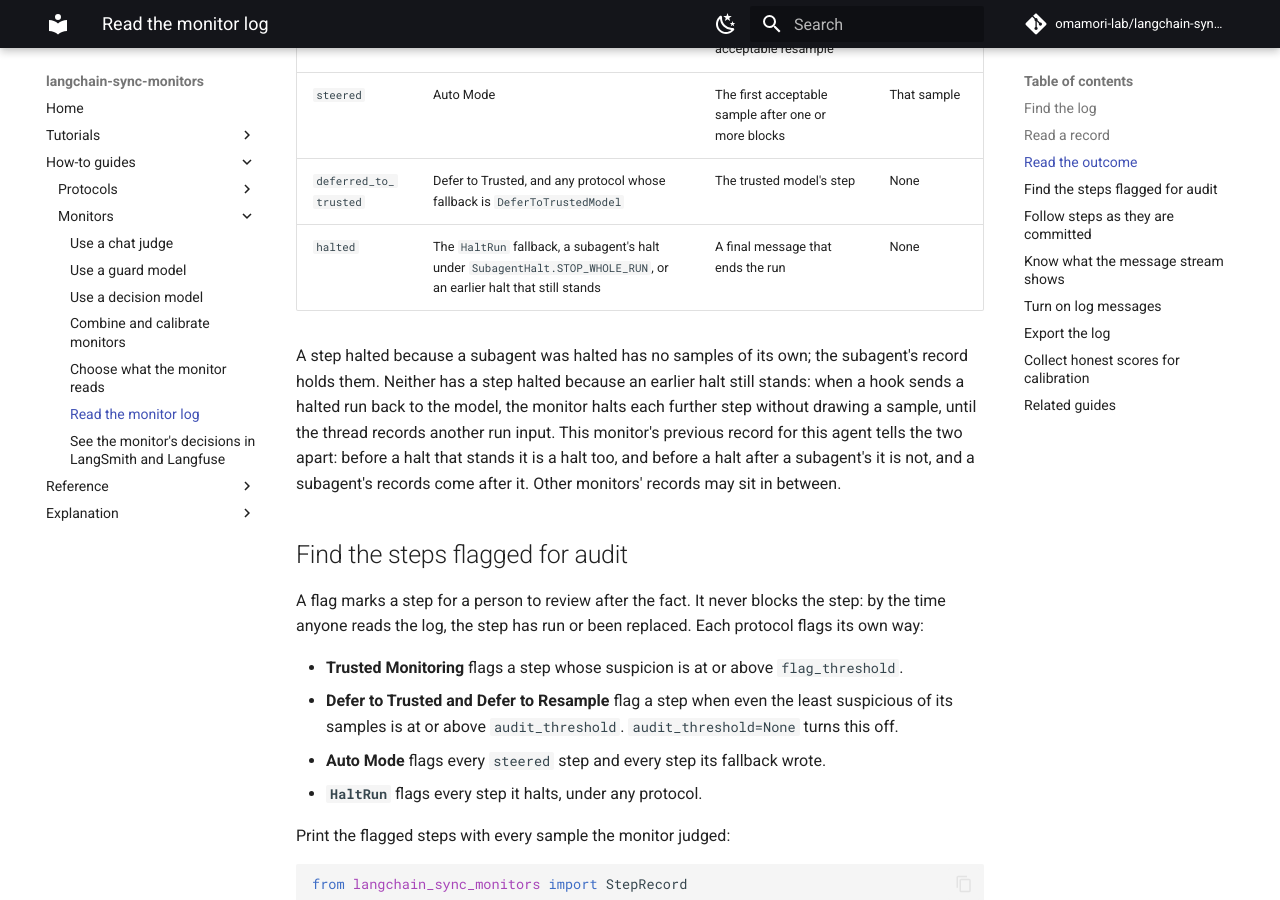
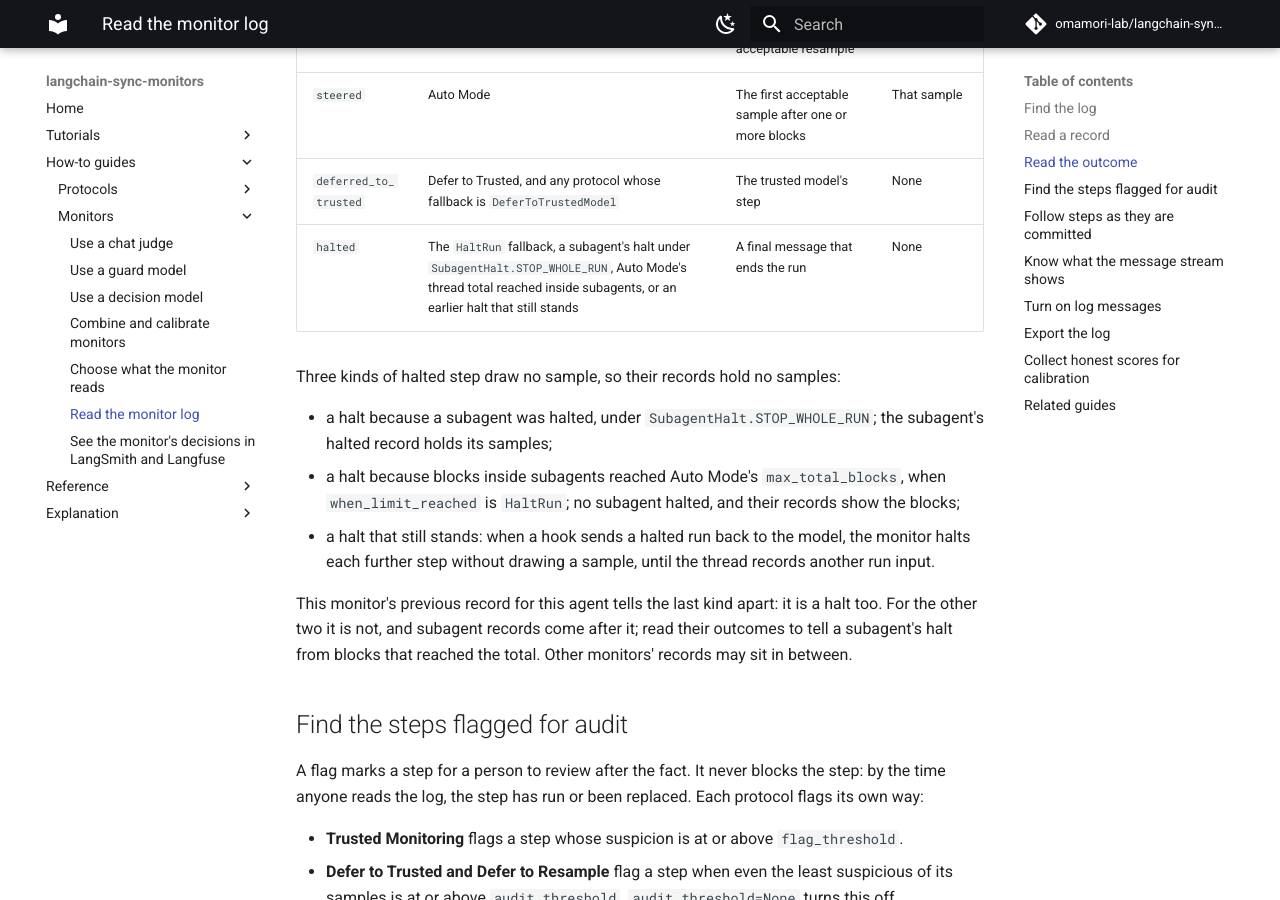
Before and after one commit to omamori-lab/langchain-sync-monitors, an MkDocs documentation site: the page built from docs/how-to/read-the-monitor-log.md, in a window 1280 px wide and 900 px high, scrolled down 2720 px. Built offline with MkDocs 1.6.1 and Material for MkDocs 9.7.7, drawn with Linux system fonts in a browser that asks for light colours; comment, search, counter and statistics services are not loaded.

Commit message:
Name every halt without a sample in the log guide
Auto Mode's halt when blocks inside subagents reach max_total_blocks has no
samples either. The guide now lists the three kinds and tells readers to
read the subagent records' outcomes to tell a subagent's halt from blocks
that reached the total.

Co-Authored-By: Claude Opus 5.5 <noreply@anthropic.com>

```diff
--- a/docs/how-to/read-the-monitor-log.md
+++ b/docs/how-to/read-the-monitor-log.md
@@ -101,16 +101,23 @@ dictionaries, so they pass through checkpointers and `json.dumps` unchanged.
 | `resampled` | Defer to Resample | The least suspicious acceptable resample | That sample |
 | `steered` | Auto Mode | The first acceptable sample after one or more blocks | That sample |
 | `deferred_to_trusted` | Defer to Trusted, and any protocol whose fallback is `DeferToTrustedModel` | The trusted model's step | None |
-| `halted` | The `HaltRun` fallback, a subagent's halt under `SubagentHalt.STOP_WHOLE_RUN`, or an earlier halt that still stands | A final message that ends the run | None |
+| `halted` | The `HaltRun` fallback, a subagent's halt under `SubagentHalt.STOP_WHOLE_RUN`, Auto Mode's thread total reached inside subagents, or an earlier halt that still stands | A final message that ends the run | None |
 
-A step halted because a subagent was halted has no samples of its own; the
-subagent's record holds them. Neither has a step halted because an earlier
-halt still stands: when a hook sends a halted run back to the model, the
-monitor halts each further step without drawing a sample, until the thread
-records another run input. This monitor's previous record for this agent
-tells the two apart: before a halt that stands it is a halt too, and before a
-halt after a subagent's it is not, and a subagent's records come after it.
-Other monitors' records may sit in between.
+Three kinds of halted step draw no sample, so their records hold no samples:
+
+- a halt because a subagent was halted, under `SubagentHalt.STOP_WHOLE_RUN`;
+  the subagent's halted record holds its samples;
+- a halt because blocks inside subagents reached Auto Mode's
+  `max_total_blocks`, when `when_limit_reached` is `HaltRun`; no subagent
+  halted, and their records show the blocks;
+- a halt that still stands: when a hook sends a halted run back to the model,
+  the monitor halts each further step without drawing a sample, until the
+  thread records another run input.
+
+This monitor's previous record for this agent tells the last kind apart: it is
+a halt too. For the other two it is not, and subagent records come after it;
+read their outcomes to tell a subagent's halt from blocks that reached the
+total. Other monitors' records may sit in between.
 
 ## Find the steps flagged for audit
 
```
